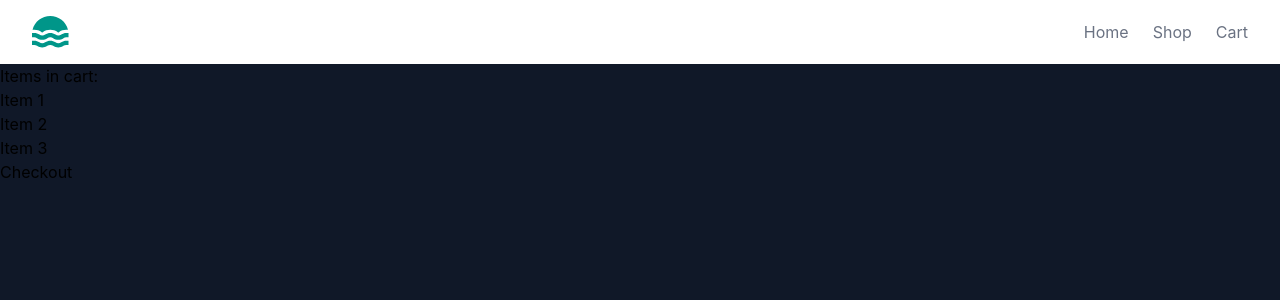
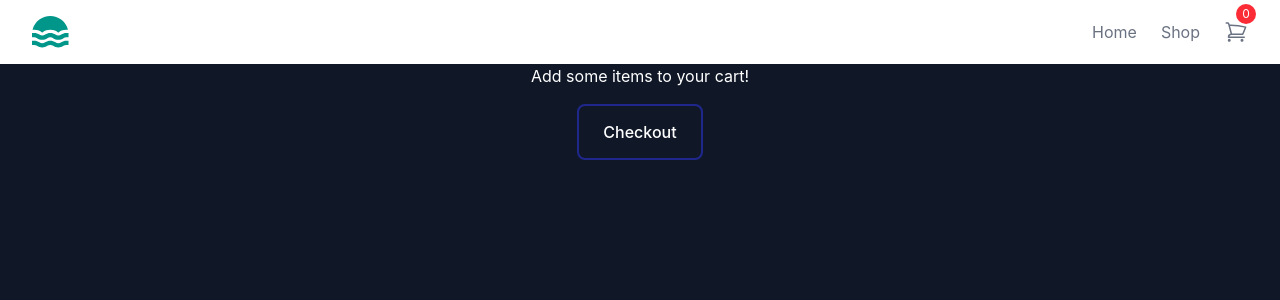
Before and after one commit to Cloudiu9/Shopping-Cart, a React (Vite) app: page /cart in a window 1280 px wide. Shown: the top 300 px of the page. Built offline with nearby package versions, Linux system fonts and the light colour scheme.

Commit message:
Added context for the cart state. Made a functional Cart component.

```diff
--- /dev/null
+++ b/src/components/Cart.jsx
@@ -0,0 +1,31 @@
+// use this later for better styling: https://readymadeui.com/tailwind-ecommerce/shopping-cart
+
+import useCart from "../context/cartContext";
+
+export default function Cart() {
+  const { cart } = useCart();
+
+  return (
+    <div className="flex justify-center flex-col items-center text-white gap-2 text-md">
+      {cart.length === 0 && <h1>Add some items to your cart!</h1>}
+      <ul>
+        {cart &&
+          cart.map((item, idx) => {
+            return (
+              <div key={idx} className="flex justify-start items-center gap-4">
+                <div className="p-1.5">
+                  <img src={item.image} style={{ width: "60px" }} />
+                </div>
+                <li>{item.title}</li>
+                <li>${item.price}</li>
+              </div>
+            );
+          })}
+      </ul>
+
+      <button className="transition hover:text-gray-500/75 dark:text-white dark:hover:text-white/20 inline-block rounded-lg bg-primary-700 px-6 py-3.5 text-center font-medium text-white hover:bg-primary-800 focus:outline-none focus:ring-4 focus:ring-primary-300 dark:bg-primary-600 dark:hover:bg-primary-700 dark:focus:ring-primary-800 border-2 border-[rgb(31,39,141)] cursor-pointer hover:">
+        Checkout
+      </button>
+    </div>
+  );
+}
--- a/src/components/Header.jsx
+++ b/src/components/Header.jsx
@@ -1,7 +1,10 @@
 import { Link } from "react-router-dom";
+import useCart from "../context/cartContext";
 
 // https://hyperui.dev/components/marketing/headers/
 export default function Header() {
+  const { cart } = useCart();
+
   return (
     <>
       <header className="bg-white dark:bg-gray-900">
@@ -26,7 +29,7 @@ export default function Header() {
 
             <div className="hidden md:block">
               <nav aria-label="Global">
-                <ul className="flex items-center gap-6 text-md">
+                <ul className="flex items-center gap-6 text-md h-10">
                   <li>
                     <Link
                       className="text-gray-500 transition hover:text-gray-500/75 dark:text-white dark:hover:text-white/75"
@@ -50,7 +53,29 @@ export default function Header() {
                       className="text-gray-500 transition hover:text-gray-500/75 dark:text-white dark:hover:text-white/75"
                       to="/cart"
                     >
-                      Cart
+                      <div className="flex justify-center items-center">
+                        <div className="relative py-2">
+                          <div className="t-0 -mt-4 absolute left-3">
+                            <p className="flex h-1 w-1 items-center justify-center rounded-full bg-red-500 p-2.5 text-xs text-white">
+                              {cart.length}
+                            </p>
+                          </div>
+                          <svg
+                            xmlns="http://www.w3.org/2000/svg"
+                            fill="none"
+                            viewBox="0 0 24 24"
+                            strokeWidth="1.5"
+                            stroke="currentColor"
+                            className="file: h-6 w-6"
+                          >
+                            <path
+                              strokeLinecap="round"
+                              strokeLinejoin="round"
+                              d="M2.25 3h1.386c.51 0 .955.343 1.087.835l.383 1.437M7.5 14.25a3 3 0 00-3 3h15.75m-12.75-3h11.218c1.121-2.3 2.1-4.684 2.924-7.138a60.114 60.114 0 00-16.536-1.84M7.5 14.25L5.106 5.272M6 20.25a.75.75 0 11-1.5 0 .75.75 0 011.5 0zm12.75 0a.75.75 0 11-1.5 0 .75.75 0 011.5 0z"
+                            />
+                          </svg>
+                        </div>
+                      </div>{" "}
                     </Link>
                   </li>
                 </ul>
--- a/src/components/Hero.jsx
+++ b/src/components/Hero.jsx
@@ -17,7 +17,7 @@ export default function Hero() {
           </p>
           <Link
             to="shop"
-            className="inline-block rounded-lg bg-primary-700 px-6 py-3.5 text-center font-medium text-white hover:bg-primary-800 focus:outline-none focus:ring-4 focus:ring-primary-300 dark:bg-primary-600 dark:hover:bg-primary-700 dark:focus:ring-primary-800 border-2 border-[rgb(31,39,141)]"
+            className="text-gray-500 transition hover:text-gray-500/75 dark:text-white dark:hover:text-white/20 inline-block rounded-lg px-6 py-3.5 text-center font-medium text-white focus:outline-none focus:ring-4 focus:ring-primary-300  border-2 border-[rgb(31,39,141)]"
           >
             Shop Now
           </Link>
--- a/src/components/Product.jsx
+++ b/src/components/Product.jsx
@@ -1,7 +1,7 @@
 import { useParams } from "react-router-dom";
 import useAPIFetch from "../helpers/useAPIFetch";
 import Star from "./Star";
-import { useState } from "react";
+import useCart from "../context/cartContext";
 
 export default function Product() {
   const { items } = useAPIFetch();
@@ -9,7 +9,11 @@ export default function Product() {
   //   https://www.theodinproject.com/lessons/node-path-react-new-react-router
   //  Need to use 'useParams'
   const { id } = useParams();
-  const [cart, setCart] = useState([]);
+
+  // https://react.dev/learn/passing-data-deeply-with-context
+  // TODO Replace with context from CartContext
+  const { cart, setCart } = useCart();
+
   const ITEM = items && items[id - 1]; // -1 because item id is 1 more than useparams id
 
   // works, adds item in cart for each click
@@ -19,6 +23,8 @@ export default function Product() {
   function handleClick() {
     setCart([...cart, ITEM]);
   }
+
+  console.log(cart);
 
   return (
     <section
@@ -55,7 +61,7 @@ export default function Product() {
                       {/* spreading 'undefined' over 'rating' number of array spaces (we don't care about the actual array, we just need that many stars) */}
                       {[...Array(Math.round(ITEM.rating.rate))].map(
                         (_, index) => (
-                          <p className="text-amber-300">
+                          <p key={index} className="text-amber-300">
                             <Star key={index} color="yellow" />
                           </p>
                         ),
--- /dev/null
+++ b/src/context/CartContext.jsx
@@ -0,0 +1,13 @@
+import { createContext, useContext, useState } from "react";
+
+const CartContext = createContext();
+
+export function CartProvider({ children }) {
+  const [cart, setCart] = useState([]);
+
+  return <CartContext value={{ cart, setCart }}>{children}</CartContext>;
+}
+
+export default function useCart() {
+  return useContext(CartContext);
+}
--- a/src/main.jsx
+++ b/src/main.jsx
@@ -3,11 +3,14 @@ import { createRoot } from "react-dom/client";
 import "./index.css";
 import { createBrowserRouter, RouterProvider } from "react-router-dom";
 import routes from "./routes.jsx";
+import { CartProvider } from "./context/cartContext.jsx";
 
 const router = createBrowserRouter(routes);
 
 createRoot(document.getElementById("root")).render(
   <StrictMode>
-    <RouterProvider router={router} />
+    <CartProvider>
+      <RouterProvider router={router} />
+    </CartProvider>
   </StrictMode>,
 );
--- a/src/pages/CartPage.jsx
+++ b/src/pages/CartPage.jsx
@@ -1,21 +1,18 @@
+import Cart from "../components/Cart";
 import Header from "../components/Header";
 
 export default function CartPage() {
   // Need to hold state with all items added to cart (on productpage: user clicks 'add to cart')
   // ==> increments 'items in cart' by 1
   // CartPage shows all items in cart and price and a dummy checkout button
+
+  // wrap it with CartContext?
+
   return (
     <div id="cart">
       <Header />
 
-      <h2>Items in cart:</h2>
-      <ul>
-        <li>Item 1</li>
-        <li>Item 2</li>
-        <li>Item 3</li>
-      </ul>
-
-      <button>Checkout</button>
+      <Cart />
     </div>
   );
 }
```
